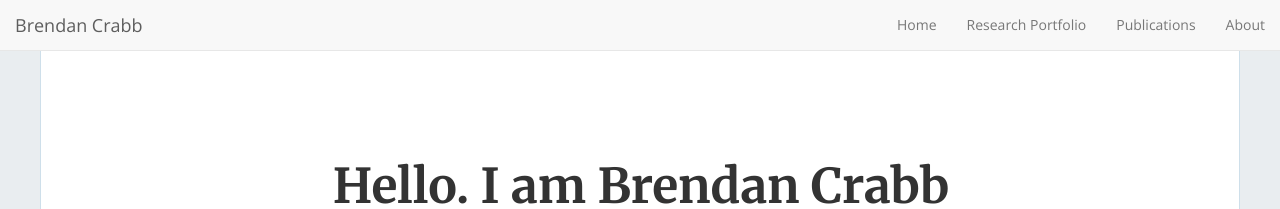
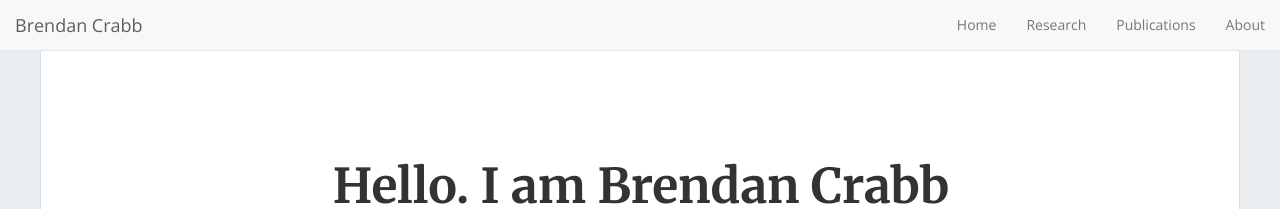
Before and after one commit to btcrabb/portfolio, a Jekyll site: the page built from docs/index.html, in a window 1280 px wide. Shown: the top 209 px of the page. Built offline with Jekyll 4.4.1, drawn with Linux system fonts in a browser that asks for light colours; nearby versions of some CDN libraries.

Commit message:
Update _config.yml

```diff
--- a/docs/_config.yml
+++ b/docs/_config.yml
@@ -99,6 +99,6 @@ enable_contact: false
 enable_nav: true
 nav_item:
   - { url: '/portfolio', text: 'Home' }
-  - { url: '/portfolio/#portfolio', text: 'Research Portfolio' }
+  - { url: '/portfolio/#portfolio', text: 'Research' }
   - { url: '/portfolio/publications', text: 'Publications' }
   - { url: '/portfolio/about', text: 'About' }
```
